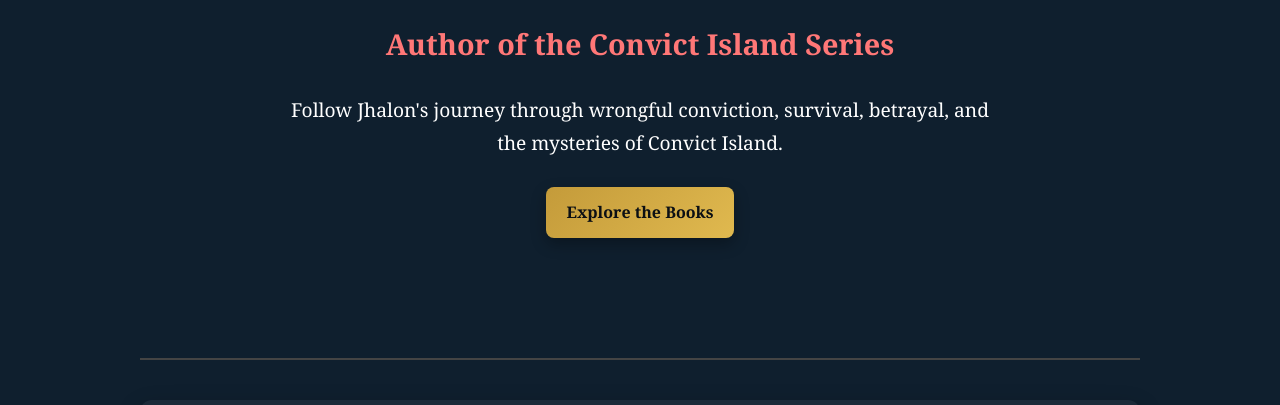
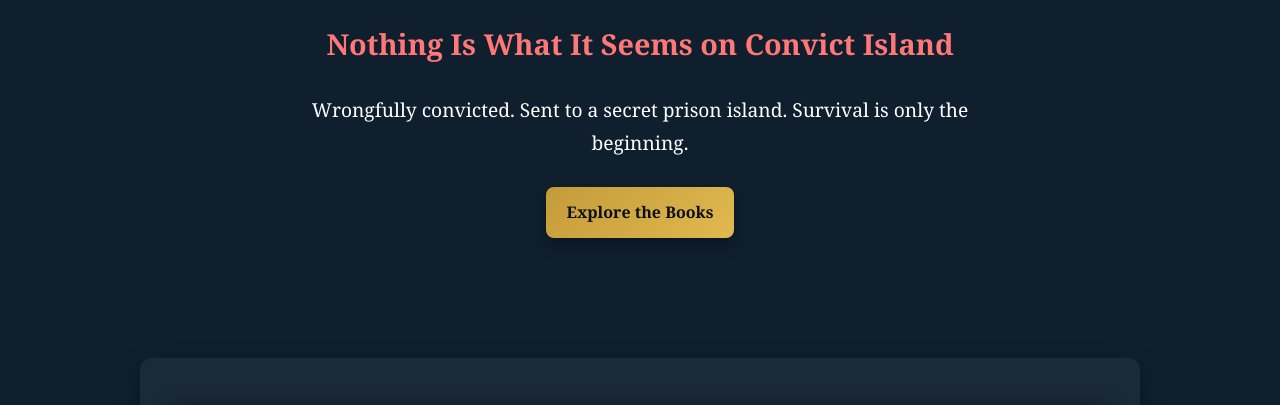
Before and after one commit to mosleymark/markmosleyauthor.github.io, a plain HTML site: page index.html in a window 1280 px wide. Shown: the part 366-771 px from the top of the page. Drawn offline with Linux system fonts and the light colour scheme.

Commit message:
Update hero section content in index.html

```diff
--- a/index.html
+++ b/index.html
@@ -15,22 +15,20 @@
 
   <div class="hero">
 
-    <h1>Mark Mosley</h1>
+<h1>Mark Mosley</h1>
 
-    <h2>Author of the Convict Island Series</h2>
+<h2>Nothing Is What It Seems on Convict Island</h2>
 
-    <p>
-        Follow Jhalon's journey through wrongful conviction,
-        survival, betrayal, and the mysteries of Convict Island.
-    </p>
+<p>
+    Wrongfully convicted. Sent to a secret prison island.
+    Survival is only the beginning.
+</p>
 
     <br>
 
     <a href="books.html" class="button">Explore the Books</a>
 
 </div>
-
-<hr>
 
 <section class="book featured">
 
```
